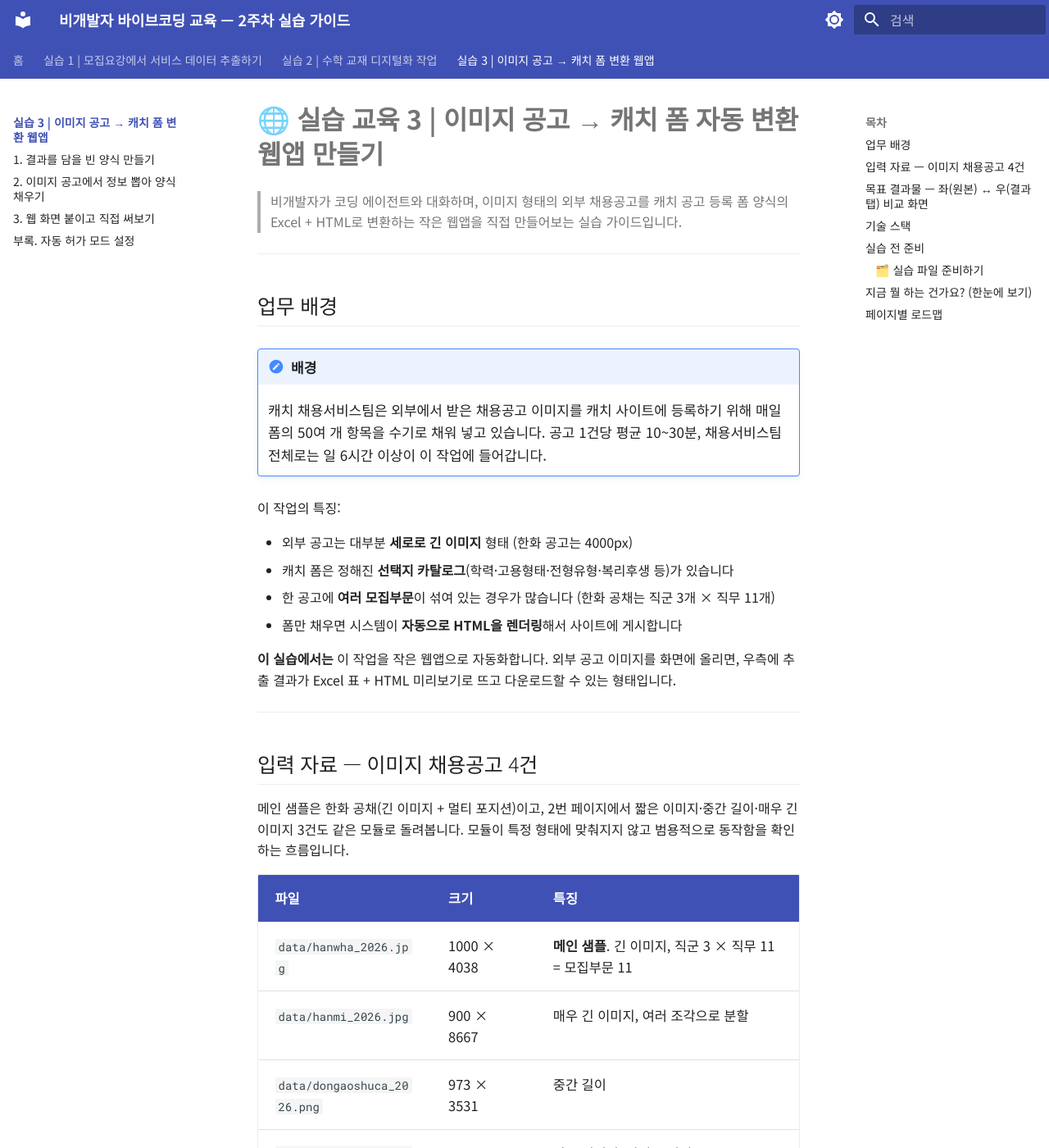
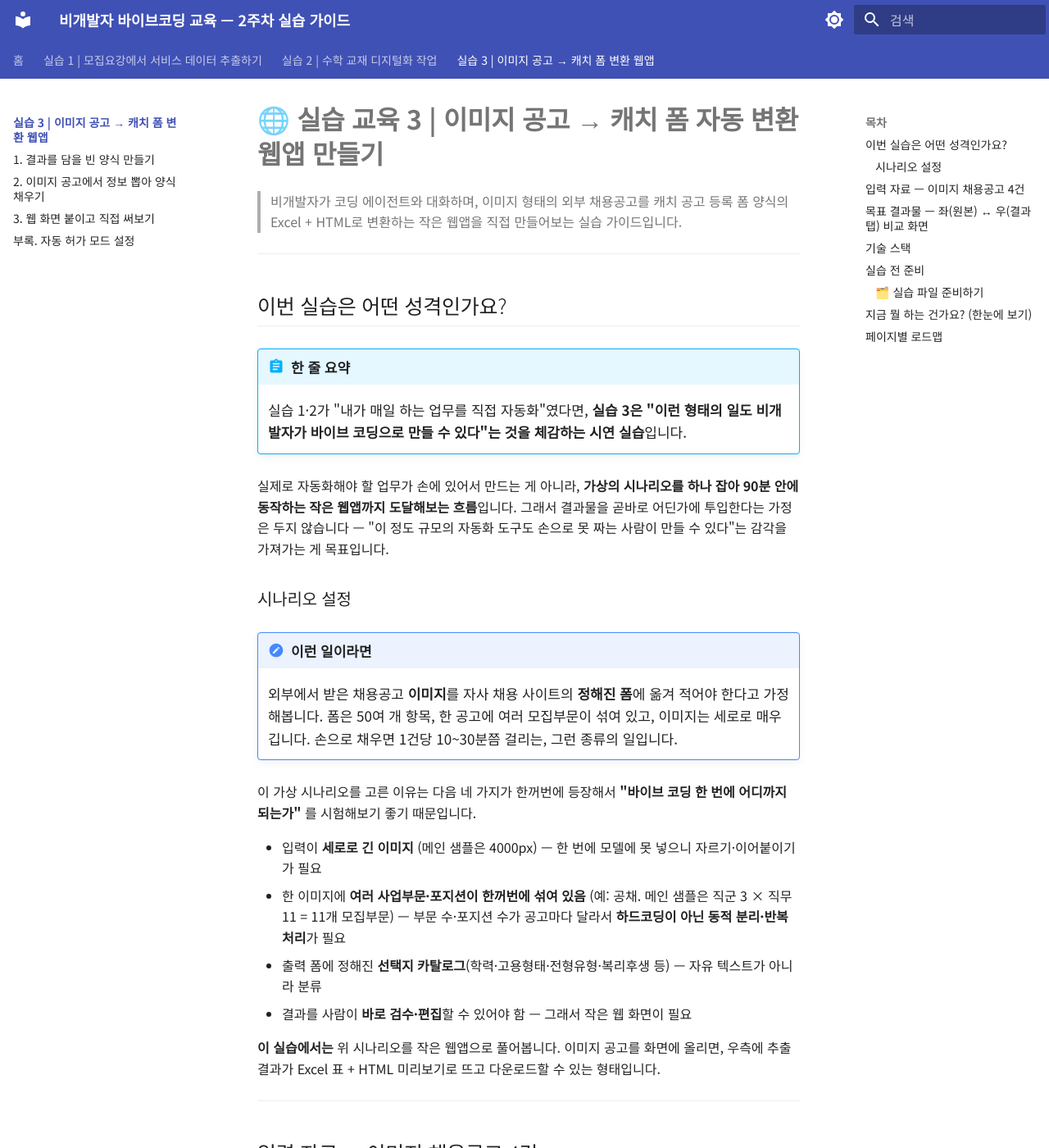
Before and after one commit to ohilikeit/ax-workshop-wiki, an MkDocs documentation site: the page built from docs/practice3/index.md, in a window 1280 px wide and 1400 px high. Shown: the whole window at 82% size. Built offline with MkDocs 1.6.1 and Material for MkDocs 9.7.7, drawn with Linux system fonts in a browser that asks for light colours.

Commit message:
멘트 변경

```diff
--- a/docs/practice3/index.md
+++ b/docs/practice3/index.md
@@ -4,19 +4,26 @@
 
 ---
 
-## 업무 배경
+## 이번 실습은 어떤 성격인가요?
 
-!!! note "배경"
-    캐치 채용서비스팀은 외부에서 받은 채용공고 이미지를 캐치 사이트에 등록하기 위해 매일 폼의 50여 개 항목을 수기로 채워 넣고 있습니다. 공고 1건당 평균 10~30분, 채용서비스팀 전체로는 일 6시간 이상이 이 작업에 들어갑니다.
+!!! abstract "한 줄 요약"
+    실습 1·2가 "내가 매일 하는 업무를 직접 자동화"였다면, **실습 3은 "이런 형태의 일도 비개발자가 바이브 코딩으로 만들 수 있다"는 것을 체감하는 시연 실습**입니다.
 
-이 작업의 특징:
+실제로 자동화해야 할 업무가 손에 있어서 만드는 게 아니라, **가상의 시나리오를 하나 잡아 90분 안에 동작하는 작은 웹앱까지 도달해보는 흐름**입니다. 그래서 결과물을 곧바로 어딘가에 투입한다는 가정은 두지 않습니다 — "이 정도 규모의 자동화 도구도 손으로 못 짜는 사람이 만들 수 있다"는 감각을 가져가는 게 목표입니다.
 
-- 외부 공고는 대부분 **세로로 긴 이미지** 형태 (한화 공고는 4000px)
-- 캐치 폼은 정해진 **선택지 카탈로그**(학력·고용형태·전형유형·복리후생 등)가 있습니다
-- 한 공고에 **여러 모집부문**이 섞여 있는 경우가 많습니다 (한화 공채는 직군 3개 × 직무 11개)
-- 폼만 채우면 시스템이 **자동으로 HTML을 렌더링**해서 사이트에 게시합니다
+### 시나리오 설정
 
-**이 실습에서는** 이 작업을 작은 웹앱으로 자동화합니다. 외부 공고 이미지를 화면에 올리면, 우측에 추출 결과가 Excel 표 + HTML 미리보기로 뜨고 다운로드할 수 있는 형태입니다.
+!!! note "이런 일이라면"
+    외부에서 받은 채용공고 **이미지**를 자사 채용 사이트의 **정해진 폼**에 옮겨 적어야 한다고 가정해봅니다. 폼은 50여 개 항목, 한 공고에 여러 모집부문이 섞여 있고, 이미지는 세로로 매우 깁니다. 손으로 채우면 1건당 10~30분쯤 걸리는, 그런 종류의 일입니다.
+
+이 가상 시나리오를 고른 이유는 다음 네 가지가 한꺼번에 등장해서 **"바이브 코딩 한 번에 어디까지 되는가"** 를 시험해보기 좋기 때문입니다.
+
+- 입력이 **세로로 긴 이미지** (메인 샘플은 4000px) — 한 번에 모델에 못 넣으니 자르기·이어붙이기가 필요
+- 한 이미지에 **여러 사업부문·포지션이 한꺼번에 섞여 있음** (예: 공채. 메인 샘플은 직군 3 × 직무 11 = 11개 모집부문) — 부문 수·포지션 수가 공고마다 달라서 **하드코딩이 아닌 동적 분리·반복 처리**가 필요
+- 출력 폼에 정해진 **선택지 카탈로그**(학력·고용형태·전형유형·복리후생 등) — 자유 텍스트가 아니라 분류
+- 결과를 사람이 **바로 검수·편집**할 수 있어야 함 — 그래서 작은 웹 화면이 필요
+
+**이 실습에서는** 위 시나리오를 작은 웹앱으로 풀어봅니다. 이미지 공고를 화면에 올리면, 우측에 추출 결과가 Excel 표 + HTML 미리보기로 뜨고 다운로드할 수 있는 형태입니다.
 
 ---
 
```
Also changed, not shown: docs/index.md (+14 -5 lines).
